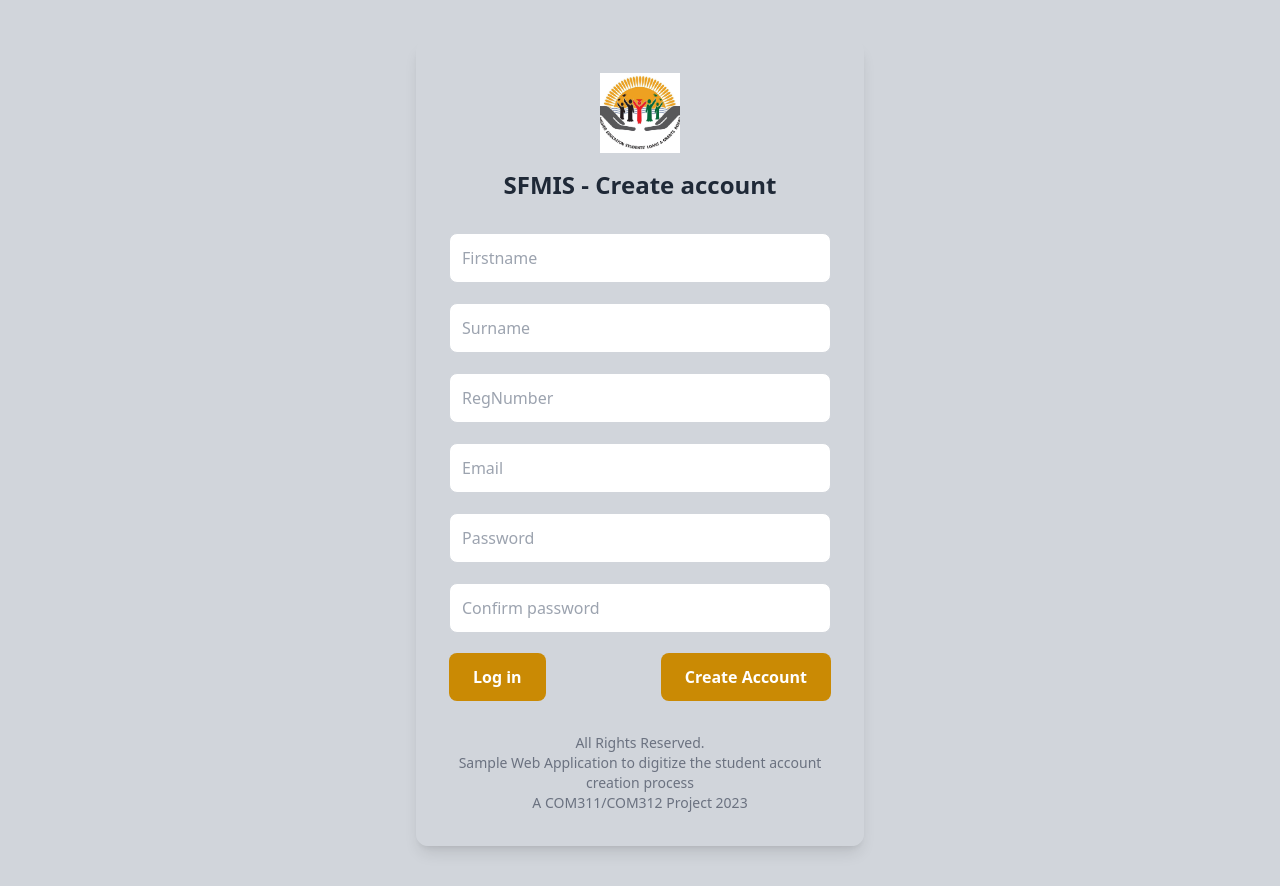
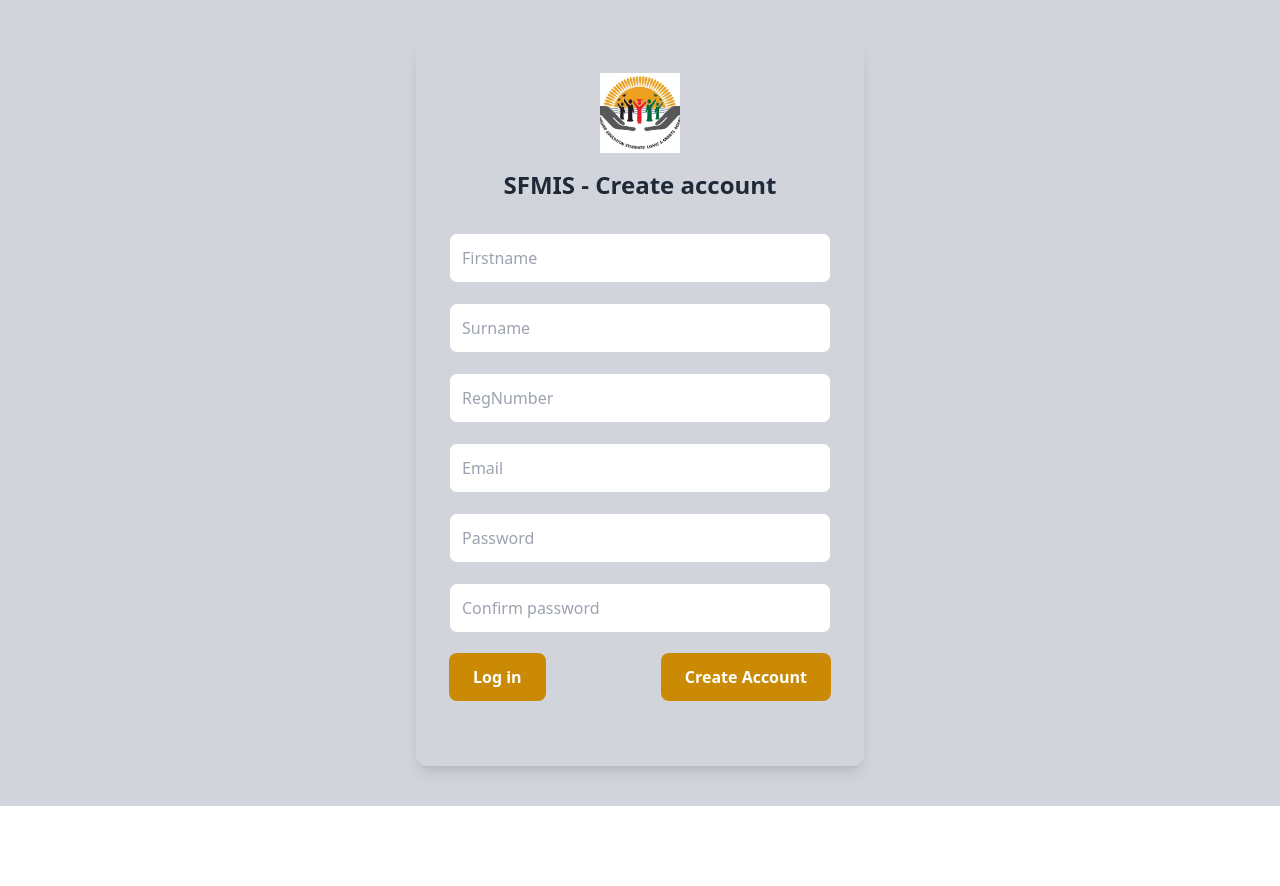
Before and after one commit to LusperMhango/Group14, a React (Create React App) app in the folder automated/: page / in a window 1280 px wide. After the commit the page ends 806 px from the top, so only its background shows below. Built offline with nearby package versions, Linux system fonts and the light colour scheme.

Commit message:
fine tunimg createaccount

```diff
--- a/automated/src/components/create.js
+++ b/automated/src/components/create.js
@@ -183,9 +183,7 @@ const CreateAccount = () => {
 
         {/* Footer */}
         <footer className="mt-8 text-center text-gray-500 text-sm">
-          <p>All Rights Reserved.</p>
-          <p>Sample Web Application to digitize the student account creation process</p>
-          <p>A COM311/COM312 Project 2023</p>
+
         </footer>
       </div>
     </div>
```
